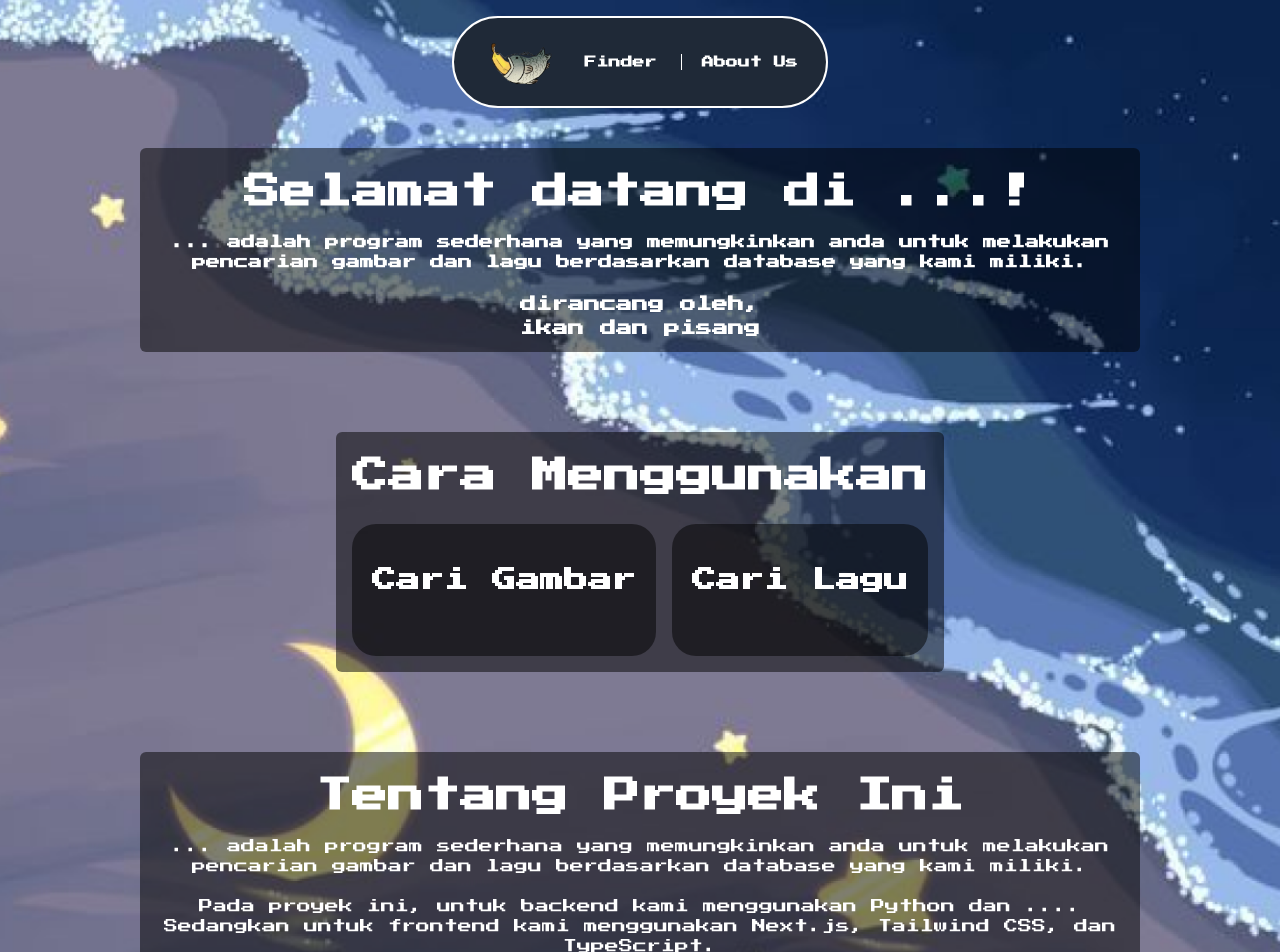
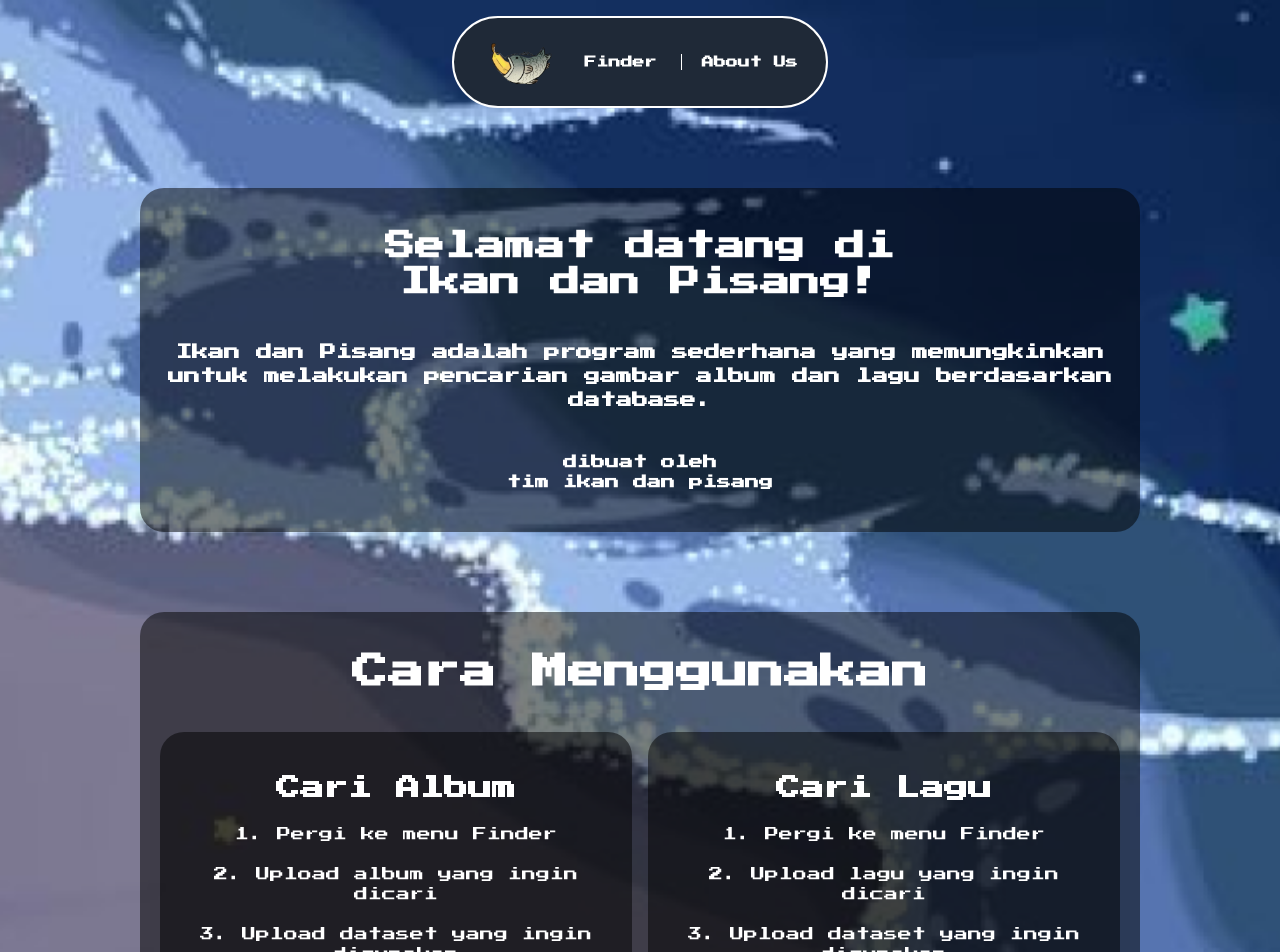
Before and after one commit to BerthaSoliany/Algeo02-23026, a Next.js app: page / in a window 1280 px wide. Shown: the top 952 px of the page. Built offline with nearby package versions, Linux system fonts and the light colour scheme.

Commit message:
refactor: homepage

```diff
--- a/src/app/page.tsx
+++ b/src/app/page.tsx
@@ -4,30 +4,40 @@ import NavBar from "../components/NavBar";
 export default function Home() {
   return (
     <div className="relative bg-[url('/image1.png')] bg-cover bg-center p-2 md:p-4 font-custom">
-      <div className="flex flex-col items-center justify-center">
+      <div className="flex flex-col items-center justify-center space-y-20">
         <NavBar />
-        <div className="mt-10 mx-auto bg-black bg-opacity-50 py-1 px-2 rounded-md font-bold text-center max-w-[90%] md:max-w-[1000px]">
-          <h1 className="text-white text-4xl mt-5">Selamat datang di ...!</h1>
-          <p className="text-white mt-5 text-sm">... adalah program sederhana yang memungkinkan anda untuk melakukan pencarian gambar dan lagu berdasarkan database yang kami miliki.</p>
-          <p className="text-white text mt-5 mb-2">dirancang oleh,<br/>ikan dan pisang</p>
+        <div className="bg-black bg-opacity-50 py-10 px-5 rounded-3xl font-bold text-center max-w-[90%] md:max-w-[1000px] space-y-10">
+          <h1 className="text-white text-3xl">Selamat datang di <br/>Ikan dan Pisang!</h1>
+          <p className="text-white text-md">Ikan dan Pisang adalah program sederhana yang memungkinkan untuk melakukan pencarian gambar album dan lagu berdasarkan database.</p>
+          <p className="text-white text-sm">dibuat oleh<br/> tim ikan dan pisang</p>
         </div>
-        <div className="mt-20 mx-auto bg-black bg-opacity-50 py-1 px-2 rounded-md text-center max-w-[90%] md:max-w-[1000px]">
-          <h1 className="font-bold text-white text-4xl mt-5 mb-2">Cara Menggunakan</h1>
-          <div className="flex flex-col md:flex-row justify-center md:space-x-4 mb-3 mr-2 ml-2">
+        <div className="bg-black bg-opacity-50 py-10 px-5 rounded-3xl text-center max-w-[90%] md:max-w-[1000px] space-y-5">
+          <h1 className="font-bold text-white text-4xl">Cara Menggunakan</h1>
+          <div className="flex flex-col md:flex-row justify-center md:space-x-4">
             <Card
-              title="Cari Gambar"
-              description="Pilih menu Album, kemudian pilih gambar yang ingin anda cari."
+              title="Cari Album"
+              description1="1. Pergi ke menu Finder"
+              description2="2. Upload album yang ingin dicari"
+              description3="3. Upload dataset yang ingin digunakan"
+              description4="4. Klik tombol 'Process AIR' dan tunggu sejenak"
+              description5="5. Pilih 'album' atau 'music' untuk menampilkan hasil pencarian"
             />
             <Card
               title="Cari Lagu"
-              description="Pilih menu Music, kemudian pilih lagu yang ingin anda cari."
+              description1="1. Pergi ke menu Finder"
+              description2="2. Upload lagu yang ingin dicari"
+              description3="3. Upload dataset yang ingin digunakan"
+              description4="4. Klik tombol 'process MIR' dan tunggu sejenak"
+	      description5="5. Pilih 'album' atau 'music' untuk menampilkan hasil pencarian"
             />
           </div>
         </div>
-        <div className="mt-20 mx-auto bg-black bg-opacity-50 py-1 px-2 rounded-md text-center max-w-[90%] md:max-w-[1000px]">
-          <h1 className="font-bold text-white text-4xl mt-5">Tentang Proyek Ini</h1>
-          <p className="text-white mt-5 text-sm">... adalah program sederhana yang memungkinkan anda untuk melakukan pencarian gambar dan lagu berdasarkan database yang kami miliki.</p>
-          <p className="text-white mt-5 text-sm">Pada proyek ini, untuk backend kami menggunakan Python dan .... Sedangkan untuk frontend kami menggunakan Next.js, Tailwind CSS, dan TypeScript.</p>
+        <div className="bg-black bg-opacity-50 py-10 px-5 rounded-3xl text-center max-w-[90%] md:max-w-[1000px] space-y-10">
+          <h1 className="font-bold text-white text-4xl">Tentang Proyek Ini</h1>
+          <p className="text-white text-sm">Ikan dan Pisang adalah program sederhana yang memungkinkan anda untuk melakukan pencarian gambar album dan lagu berdasarkan dataset.</p>
+          <p className="text-white text-sm">Terdapat dua fungsi besar yang membuat pencarian album dan lagu dapat dilakukan, yaitu Music Information Retrival (MIR) dan Album Information Retrival (AIR).
+          Terdapat pula mapper yang menghubungkan album dan lagu sehingga pencarian album dapat menampilkan lagu dengan album yang sama dan pencarian lagu mempunyai gambar album yang sesuai.</p>
+          <p className="text-white text-sm">Pada proyek ini, untuk backend kami menggunakan Python dan Flask. Sedangkan untuk frontend kami menggunakan Next.js, Tailwind CSS, dan TypeScript.</p>
         </div>
       </div>
     </div>
```
Also changed, not shown: 1 other file (tests, documents, lock files or other folders).
